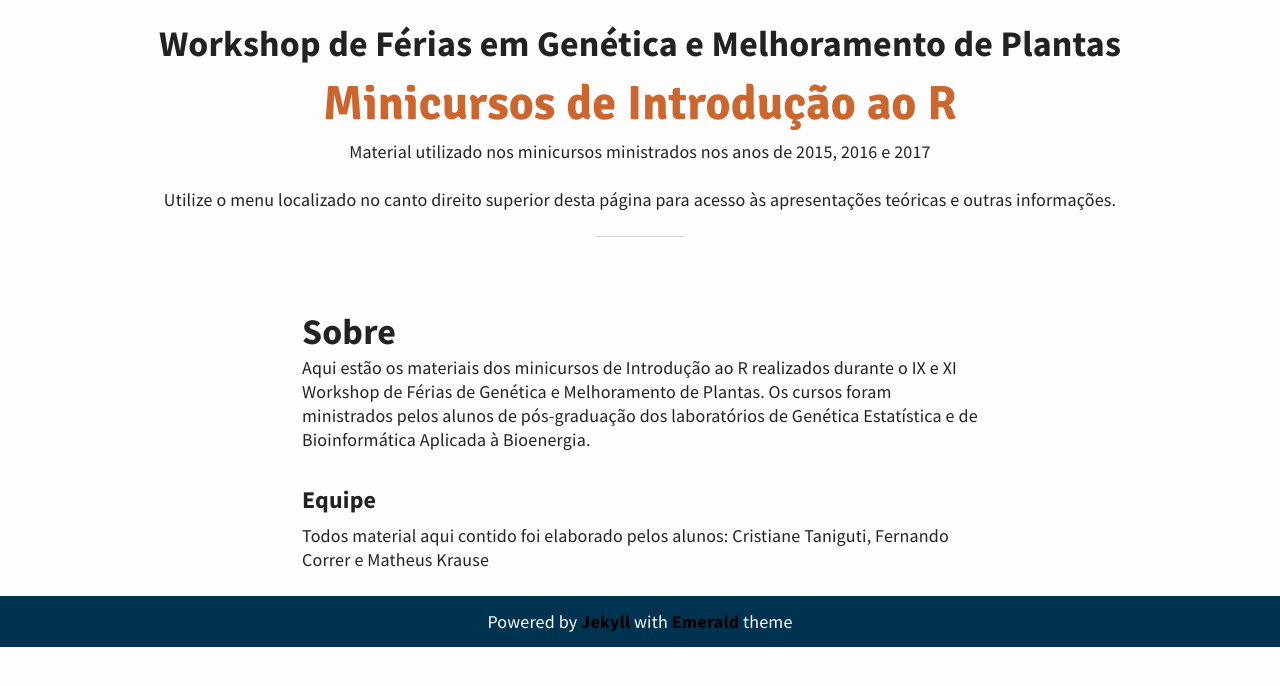
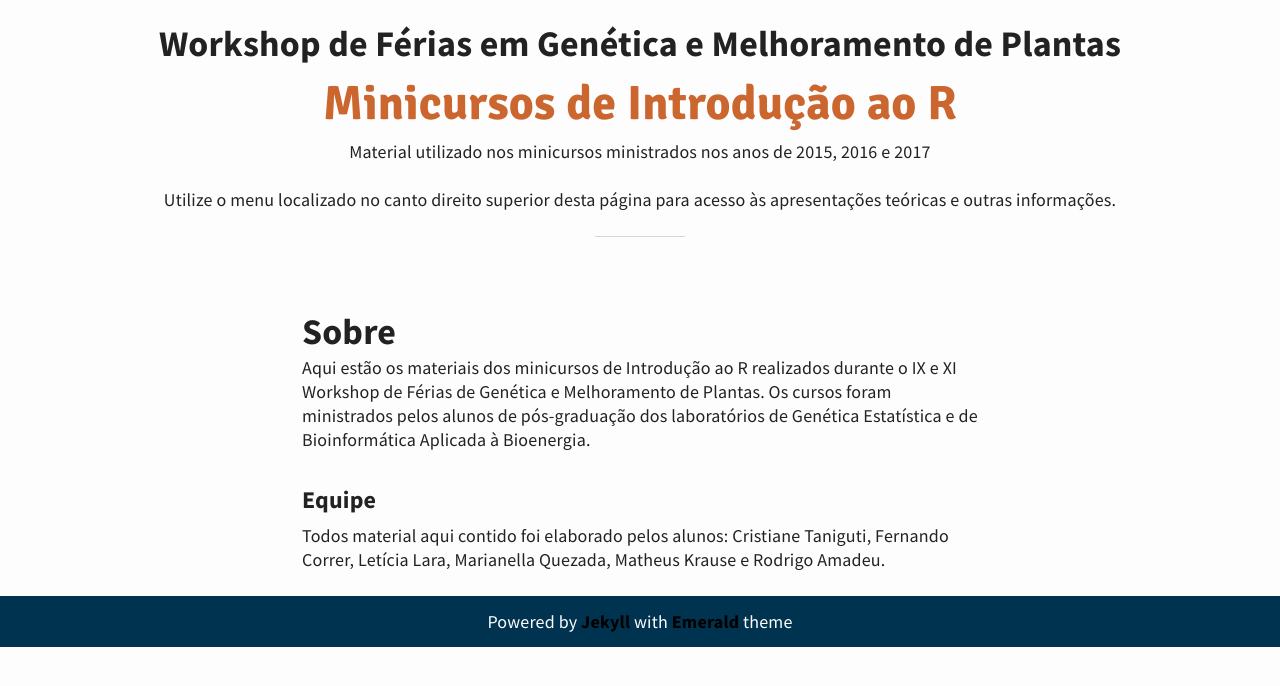
Before and after one commit to Cristianetaniguti/Workshop_genetica_esalq, a Jekyll site: the page built from about.md, in a window 1280 px wide, cut to the strip 100-786 px from the top of the page. Built offline with Jekyll 4.4.1, drawn with Linux system fonts in a browser that asks for light colours.

```diff
--- a/about.md
+++ b/about.md
@@ -8,4 +8,4 @@ Aqui estão os materiais dos minicursos de Introdução ao R realizados durante
 
 ### Equipe
 
-Todos material aqui contido foi elaborado pelos alunos: Cristiane Taniguti, Fernando Correr e Matheus Krause
+Todos material aqui contido foi elaborado pelos alunos: Cristiane Taniguti, Fernando Correr, Letícia Lara, Marianella Quezada, Matheus Krause e Rodrigo Amadeu.
```
